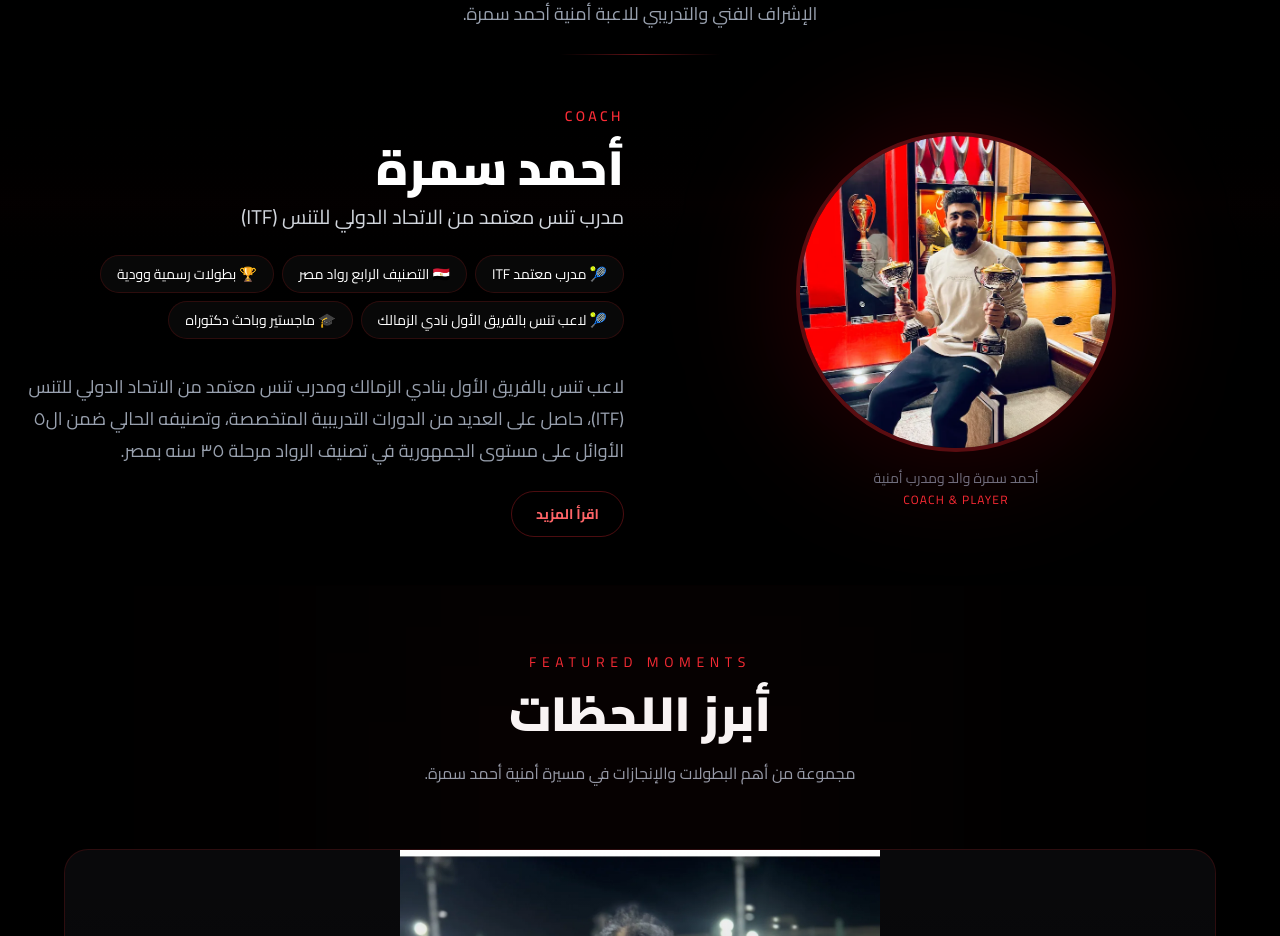
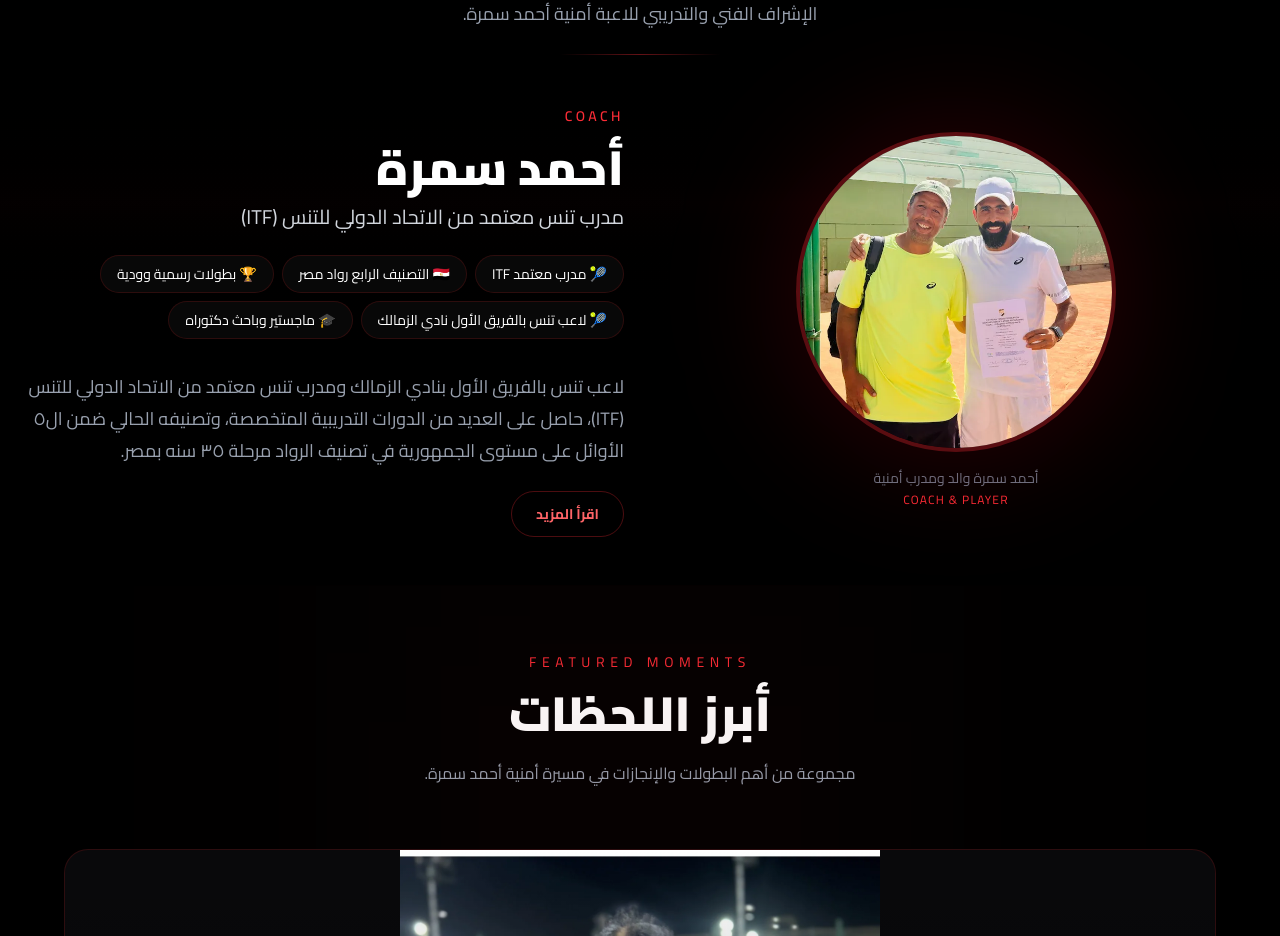
Before and after one commit to drahmedsamra/omnia, a Next.js app: page / in a window 1280 px wide. Shown: the part 4389-5325 px from the top of the page. Built offline with nearby package versions, Linux system fonts and the light colour scheme.

Commit message:
Add contributors section and update social links

```diff
--- a/sections/Coach.tsx
+++ b/sections/Coach.tsx
@@ -48,7 +48,7 @@ export default function Coach() {
 
                 <div className="relative h-[250px] w-[250px] overflow-hidden rounded-full border-4 border-red-500/30 md:h-[320px] md:w-[320px]">
                   <Image
-                    src="/images/coach/ahmed-samra-itf-tennis-coach1.webp"
+                    src="/images/coach/ahmed-samra-itf-tennis-coach2.webp"
                     alt="المهندس أحمد سمرة مدرب تنس معتمد من الاتحاد الدولي للتنس ITF ومدرب اللاعبة أمنية أحمد سمرة"
                     title="المهندس أحمد سمرة - مدرب تنس معتمد ITF"
                     fill
```
Also changed, not shown: public/images/coach/ahmed-samra-itf-tennis-coach2.webp (added).
